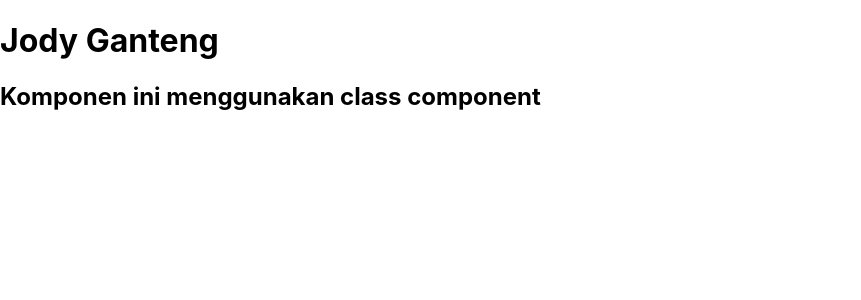
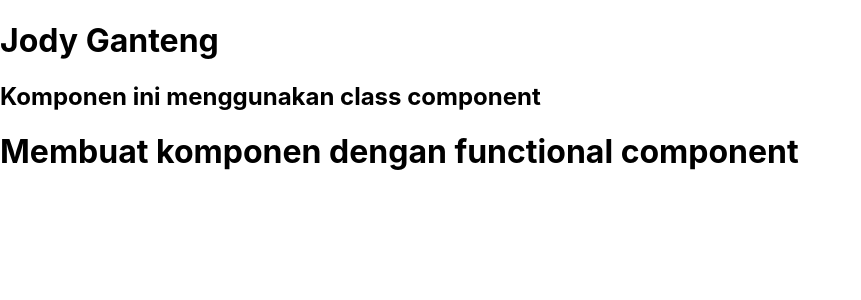
Before and after one commit to jodykurnia23/belajar-reactjs, a React (Create React App) app: page / in a window 1280 px wide. Shown: the top 300 px of the page, without its empty margins (0-861 px from the left). Built offline with nearby package versions, Linux system fonts and the light colour scheme.

Commit message:
Membuat komponen dengan functional component

```diff
--- a/src/Materi/Komponen/index.jsx
+++ b/src/Materi/Komponen/index.jsx
@@ -1,11 +1,13 @@
 import React from "react";
 import ClassComponent from "./pembahasan/ClassComponent";
+import FunctionalComponent from "./pembahasan/FunctionalComponent";
 
 export default class Komponen extends React.Component{
     render() {
         return(
             <div>
                 <ClassComponent />
+                <FunctionalComponent />
             </div>
         )
     }
--- /dev/null
+++ b/src/Materi/Komponen/pembahasan/FunctionalComponent.jsx
@@ -0,0 +1,3 @@
+const FunctionalComponent = () => <h1>Membuat komponen dengan functional component</h1>;
+
+export default FunctionalComponent;
```
